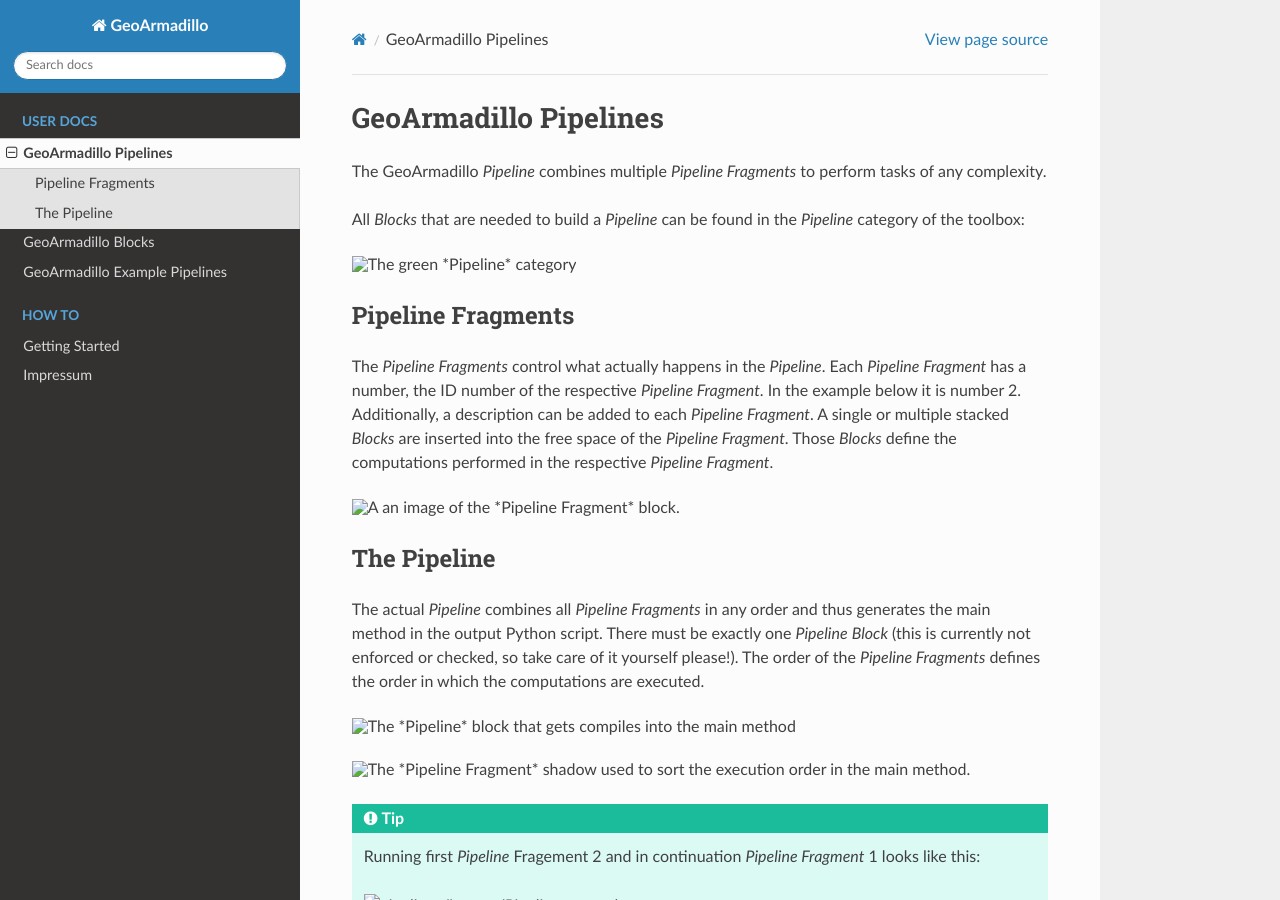
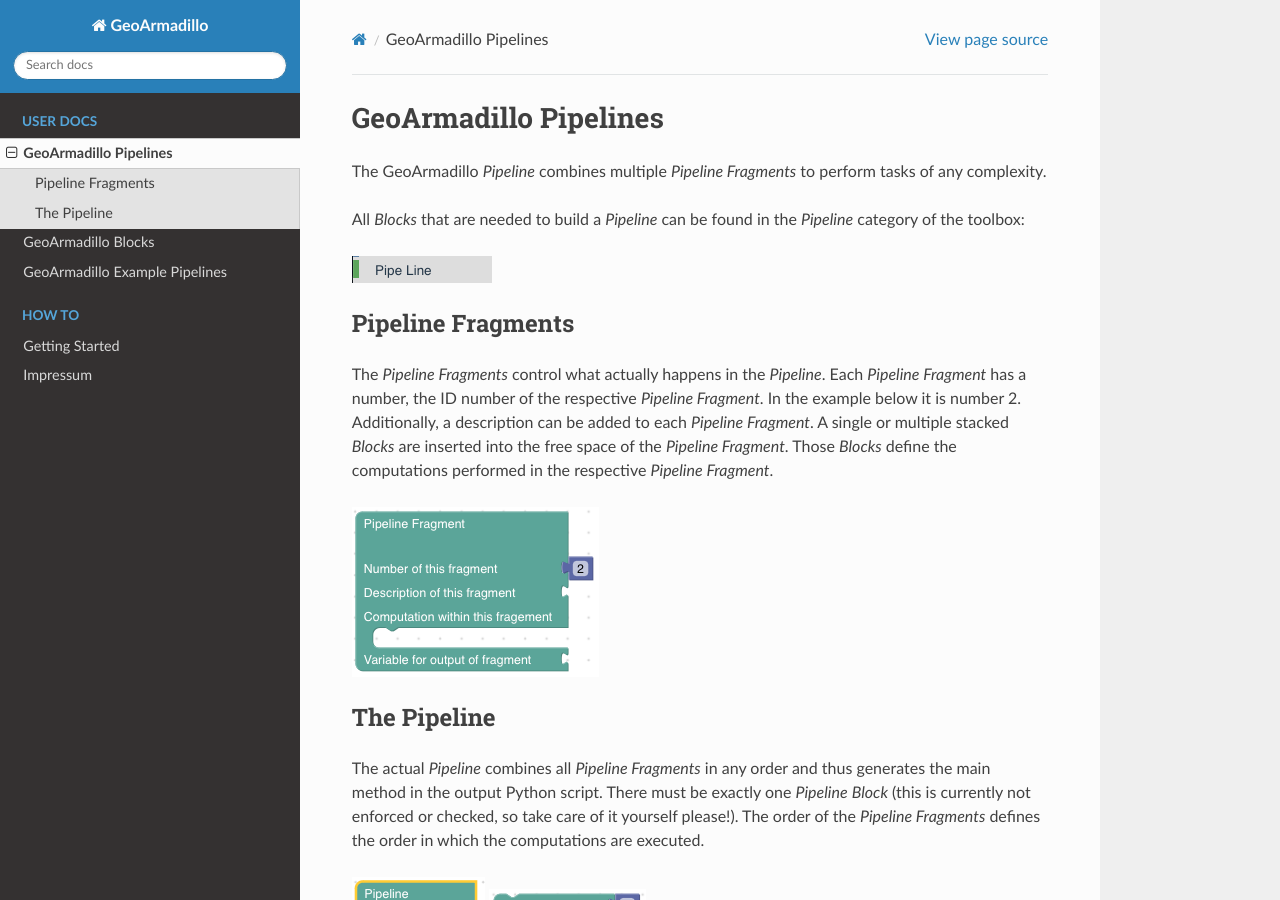
Before and after one commit to geo-quarum/geo-quarum.github.io, a Sphinx documentation site: the page built from docs/source/pipelines/pipelines.rst, in a window 1280 px wide and 900 px high. Built offline with Sphinx 7.4.7 and the Read the Docs theme 2.0.0, drawn with Linux system fonts in a browser that asks for light colours.

Commit message:
Fix the image paths

```diff
--- a/docs/source/dev/getting_started.rst
+++ b/docs/source/dev/getting_started.rst
@@ -29,7 +29,7 @@ Now, in your favourite Browser open: *localhost:3000*.
 
 You should be greated by the GeoArmadillo tool.
 
-.. image:: images/GeoArmadillo.png
+.. image:: images/geoarmadillo.png
     :alt: GeoArmadillo Tool start page.
 
 The GeoArmadillo Python Container
--- a/docs/source/pipelines/pipelines.rst
+++ b/docs/source/pipelines/pipelines.rst
@@ -7,7 +7,7 @@ The GeoArmadillo *Pipeline* combines multiple *Pipeline Fragments* to perform ta
 
 All *Blocks* that are needed to build a *Pipeline* can be found in the *Pipeline* category of the toolbox:
 
-.. image:: images/Pipeline_category.png
+.. image:: images/pipeline_category.png
 	:alt: The green *Pipeline* category
 
 
@@ -16,7 +16,7 @@ Pipeline Fragments
 
 The *Pipeline Fragments* control what actually happens in the *Pipeline*. Each *Pipeline Fragment* has a number, the ID number of the respective *Pipeline Fragment*. In the example below it is number 2. Additionally, a description can be added to each *Pipeline Fragment*. A single or multiple stacked *Blocks* are inserted into the free space of the *Pipeline Fragment*. Those *Blocks* define the computations performed in the respective *Pipeline Fragment*.
 
-.. image:: images/Pipeline_fragment.png
+.. image:: images/pipeline_fragment.png
 	:alt: A an image of the *Pipeline Fragment* block.
 
 
@@ -26,15 +26,15 @@ The Pipeline
 
 The actual *Pipeline* combines all *Pipeline Fragments* in any order and thus generates the main method in the output Python script. There must be exactly one *Pipeline* *Block* (this is currently not enforced or checked, so take care of it yourself please!). The order of the *Pipeline Fragments* defines the order in which the computations are executed.
 
-.. image:: images/Pipeline.png
+.. image:: images/pipeline.png
 	:alt: The *Pipeline* block that gets compiles into the main method
 
-.. image:: images/Pipeline_shadow.png
+.. image:: images/pipeline_shadow.png
 	:alt: The *Pipeline Fragment* shadow used to sort the execution order in the main method.
 
 .. tip::
     Running first *Pipeline* Fragement 2 and in continuation *Pipeline Fragment* 1 looks like this:
 
-    .. image:: images/Pipeline_example.png
+    .. image:: images/pipeline_example.png
 
     Variables defined in previously executed *Pipeline Fragments* can be used in subsequent *Pipeline Fragments*. However, there is no future access. If *Pipeline Fragment* 1 computes a variable required in *Pipeline Fragment* 2, *Pipeline Fragment* 1 has to be listed above *Pipeline Fragment* 2 in the *Pipeline*.
```
